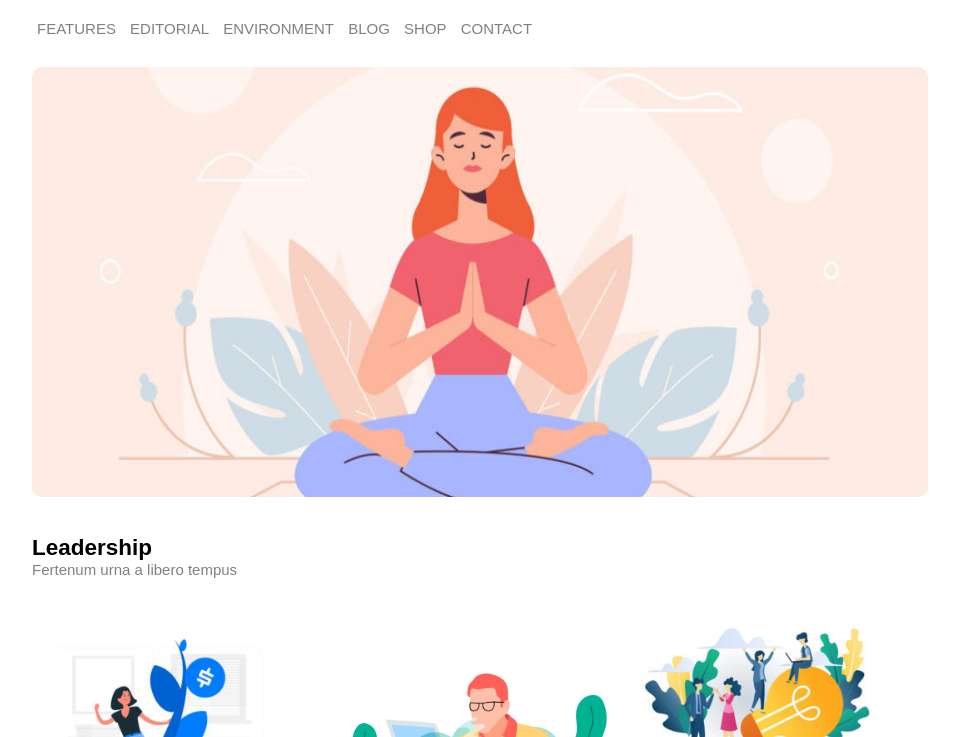
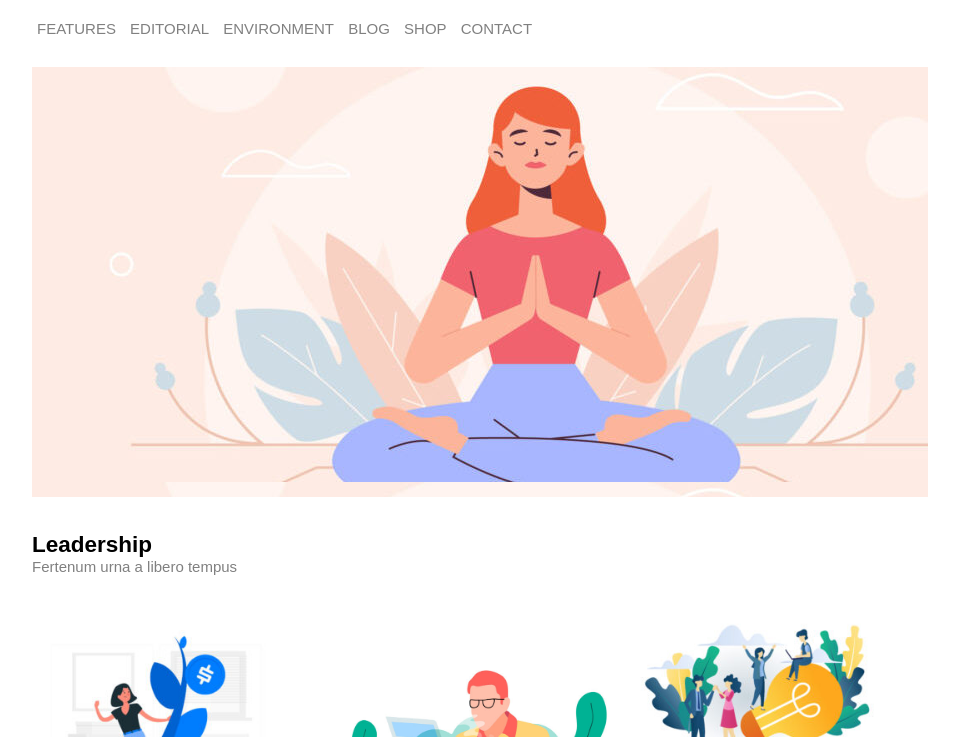
Before and after one commit to Salvatore949/htmlcss-wp, a plain HTML site: page index.html in a window 1280 px wide. Shown: the part 63-800 px from the top of the page, without its empty margins (160-1119 px from the left). Drawn offline with Linux system fonts and the light colour scheme.

Commit message:
definitivo

```diff
--- a/css/style.css
+++ b/css/style.css
@@ -39,12 +39,20 @@ a{
 
 }
 
-/*cover*/
+/*cover
 
 #top_image{
     height: 430px;
     width: 100%;
     border-radius: 10px;
+}
+*/
+
+
+#top{
+  background-image: url("../img/banner.jpg");
+  height: 430px;
+  width: 100%;
 }
 
 /* orizzontal lightblue section*/
--- a/index.html
+++ b/index.html
@@ -47,7 +47,6 @@
       <main>
           <!--cover-->
           <section id="top">
-            <img id="top_image" src="img\banner.jpg" alt="">
           </section>
 
           <section class="clearfix">
```
